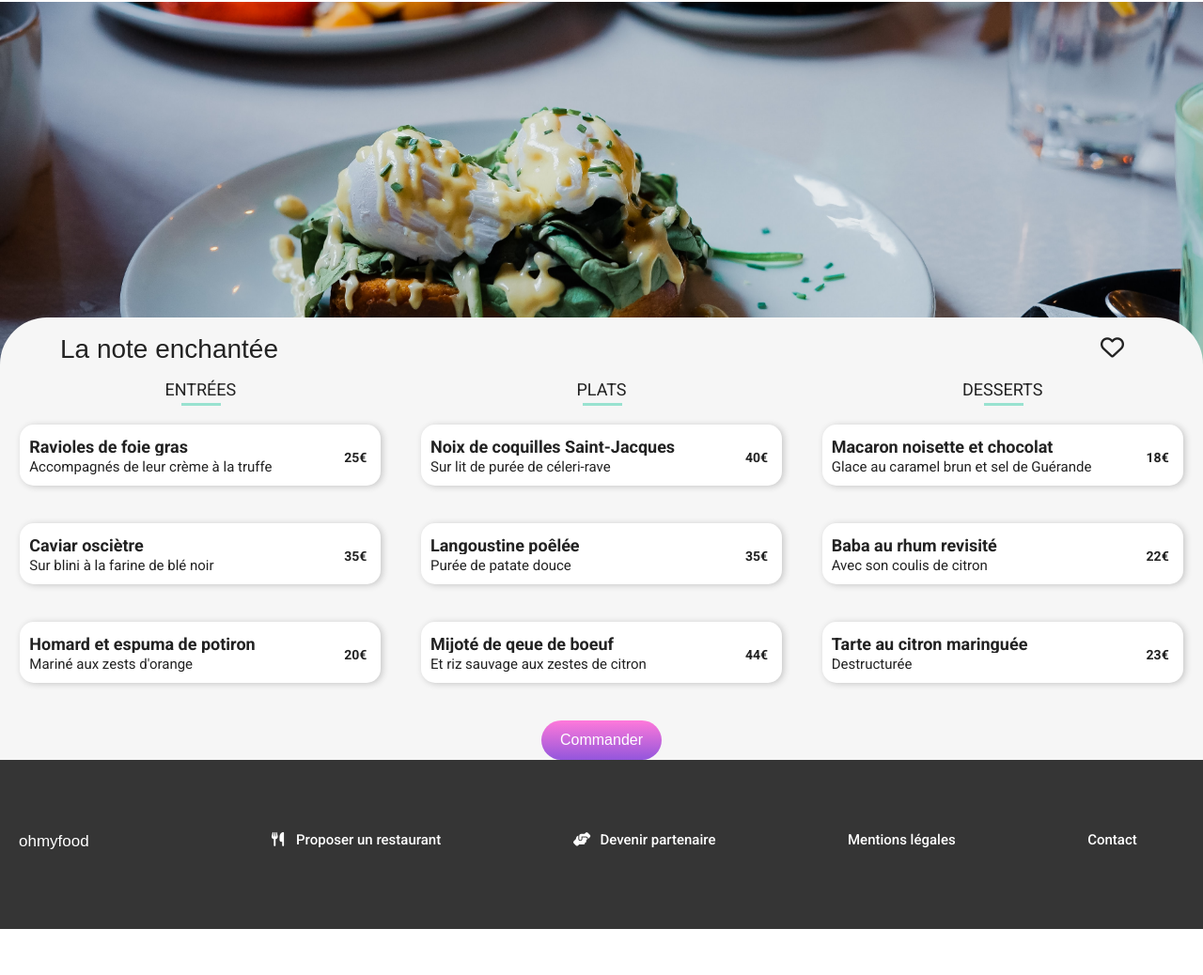
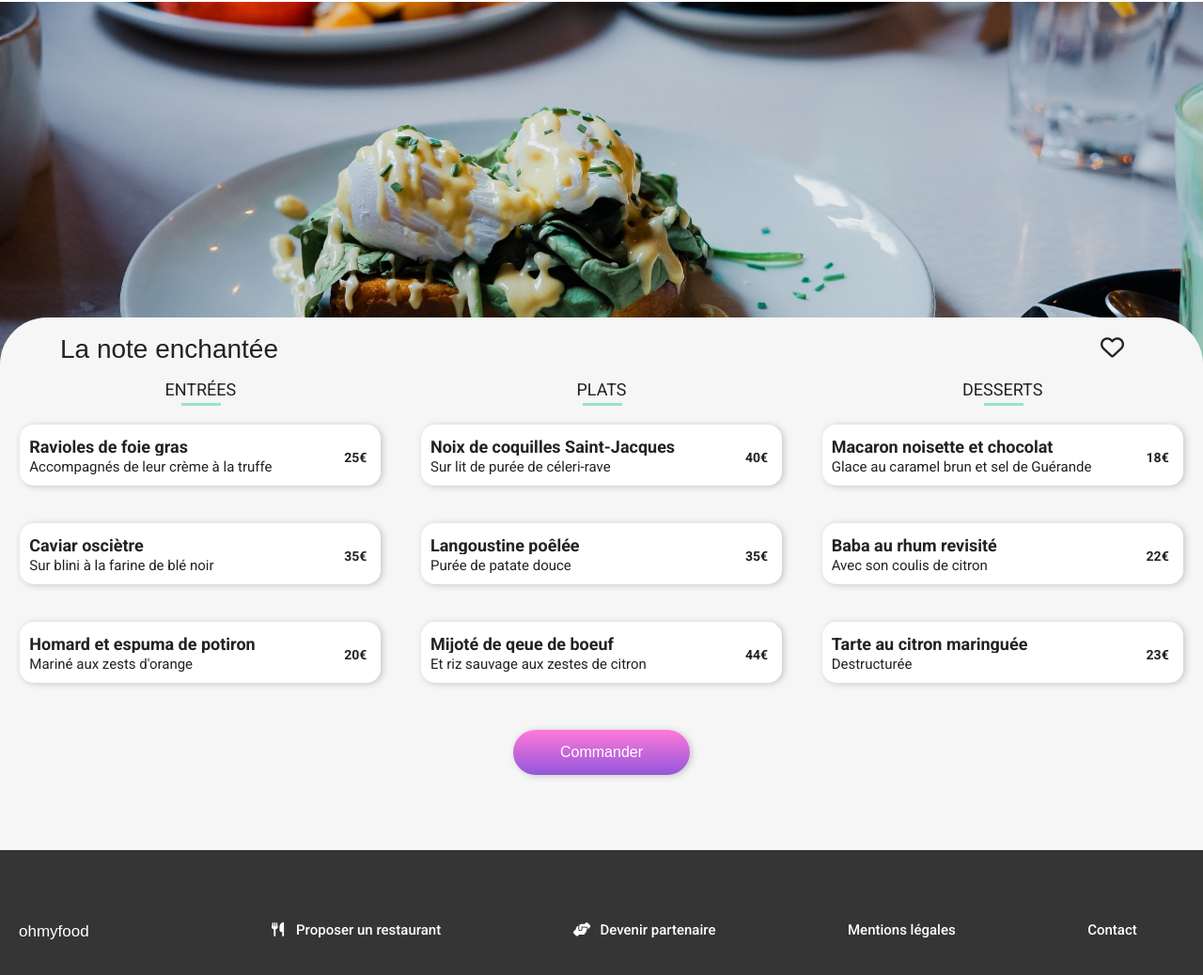
Before and after one commit to Dimorg95/P3_PERIS_MATHIAS, a website: page public/pages/la_note_enchantee.html in a window 1280 px wide. Shown: the part 62-1100 px from the top of the page at 94% size. Before the commit the page ends 1051 px from the top, so only its background shows below. Drawn offline with Linux system fonts and the light colour scheme; a web font is replaced by a local one.

Commit message:
Mise a jour btn menu

```diff
--- a/public/pages/la_note_enchantee.html
+++ b/public/pages/la_note_enchantee.html
@@ -147,7 +147,7 @@
             </div>
           </div>
         </div>
-        <button class="btn__anime">Commander</button>
+        <button class="btn__anime btn__menu">Commander</button>
       </section>
     </main>
     <footer>
```
Also changed, not shown: public/pages/la_palette_du_gout.html (+1 -1 lines), public/pages/le_delice_des_sens.html (+1 -1 lines).
